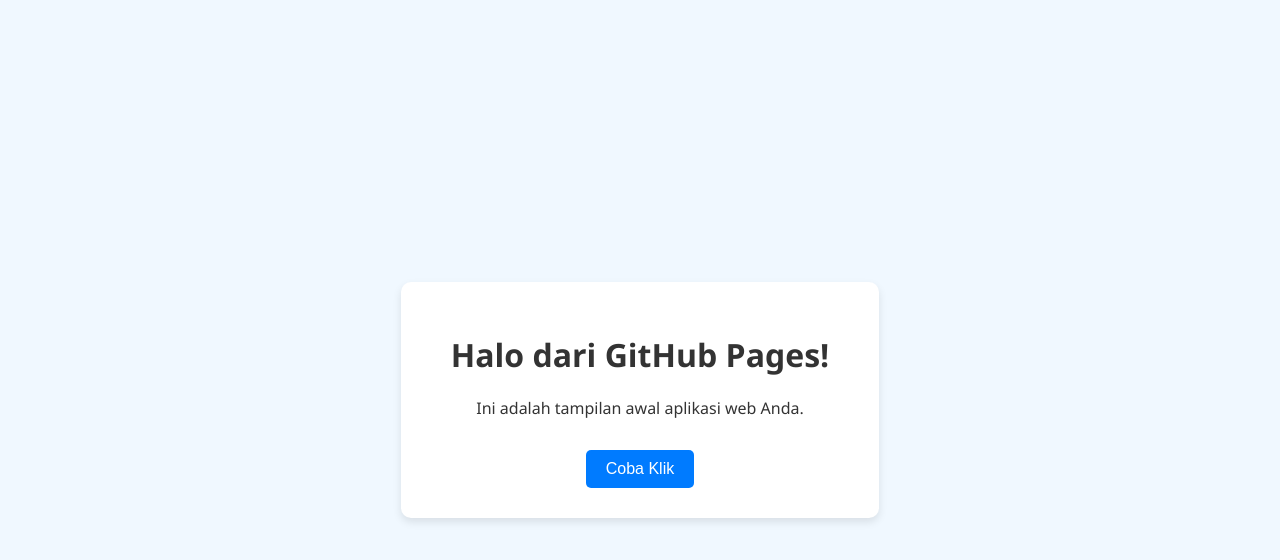
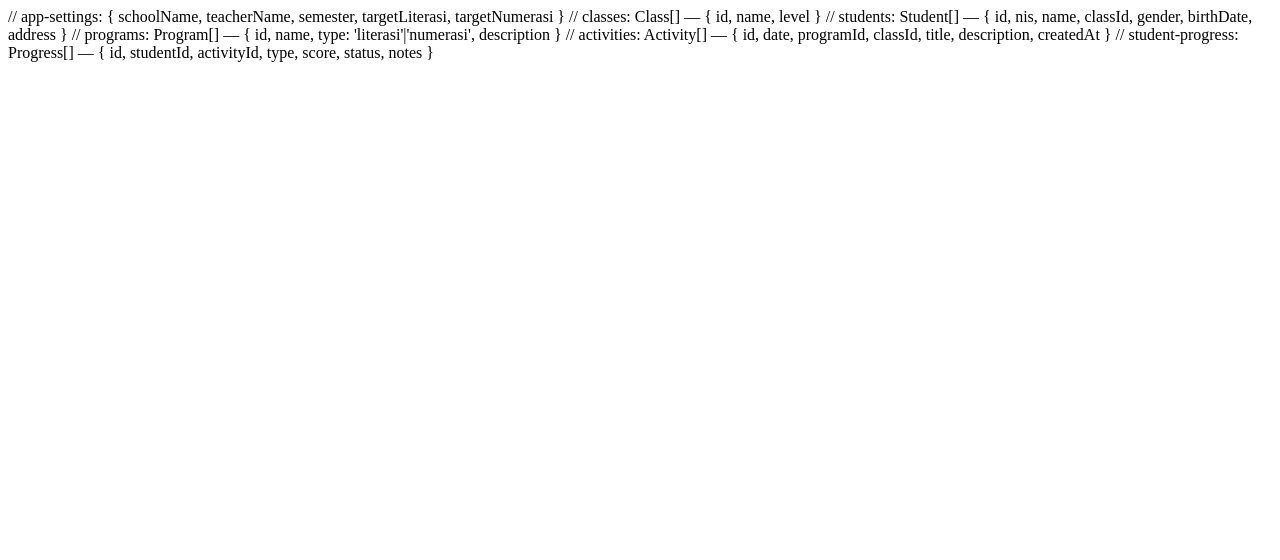
Before and after one commit to yahyaidris/Monitoring-Belajar, a plain HTML site: page Index.html in a window 1280 px wide. Drawn offline with Linux system fonts and the light colour scheme.

Commit message:
Update Index.html

```diff
--- a/Index.html
+++ b/Index.html
@@ -1,59 +1,6 @@
-
-<!DOCTYPE html>
-<html lang="id">
-<head>
-    <meta charset="UTF-8">
-    <meta name="viewport" content="width=device-width, initial-scale=1.0">
-    <title>Aplikasi Web Saya</title>
-    <style>
-        /* Bagian CSS untuk mengatur tampilan */
-        body {
-            font-family: 'Segoe UI', Tahoma, Geneva, Verdana, sans-serif;
-            display: flex;
-            flex-direction: column;
-            align-items: center;
-            justify-content: center;
-            height: 100vh;
-            margin: 0;
-            background-color: #f0f8ff;
-            color: #333;
-        }
-        .container {
-            background: white;
-            padding: 30px 50px;
-            border-radius: 10px;
-            box-shadow: 0 4px 8px rgba(0,0,0,0.1);
-            text-align: center;
-        }
-        button {
-            margin-top: 15px;
-            padding: 10px 20px;
-            font-size: 16px;
-            background-color: #007bff;
-            color: white;
-            border: none;
-            border-radius: 5px;
-            cursor: pointer;
-            transition: background-color 0.3s;
-        }
-        button:hover {
-            background-color: #0056b3;
-        }
-    </style>
-</head>
-<body>
-
-    <div class="container">
-        <h1>Halo dari GitHub Pages!</h1>
-        <p>Ini adalah tampilan awal aplikasi web Anda.</p>
-        <button onclick="tampilkanPesan()">Coba Klik</button>
-    </div>
-
-    <script>
-        function tampilkanPesan() {
-            alert("Berhasil! Kode ini sudah berjalan dengan baik.");
-        }
-    </script>
-
-</body>
-</html>
+// app-settings: { schoolName, teacherName, semester, targetLiterasi, targetNumerasi }
+// classes: Class[] — { id, name, level }
+// students: Student[] — { id, nis, name, classId, gender, birthDate, address }
+// programs: Program[] — { id, name, type: 'literasi'|'numerasi', description }
+// activities: Activity[] — { id, date, programId, classId, title, description, createdAt }
+// student-progress: Progress[] — { id, studentId, activityId, type, score, status, notes }
```
